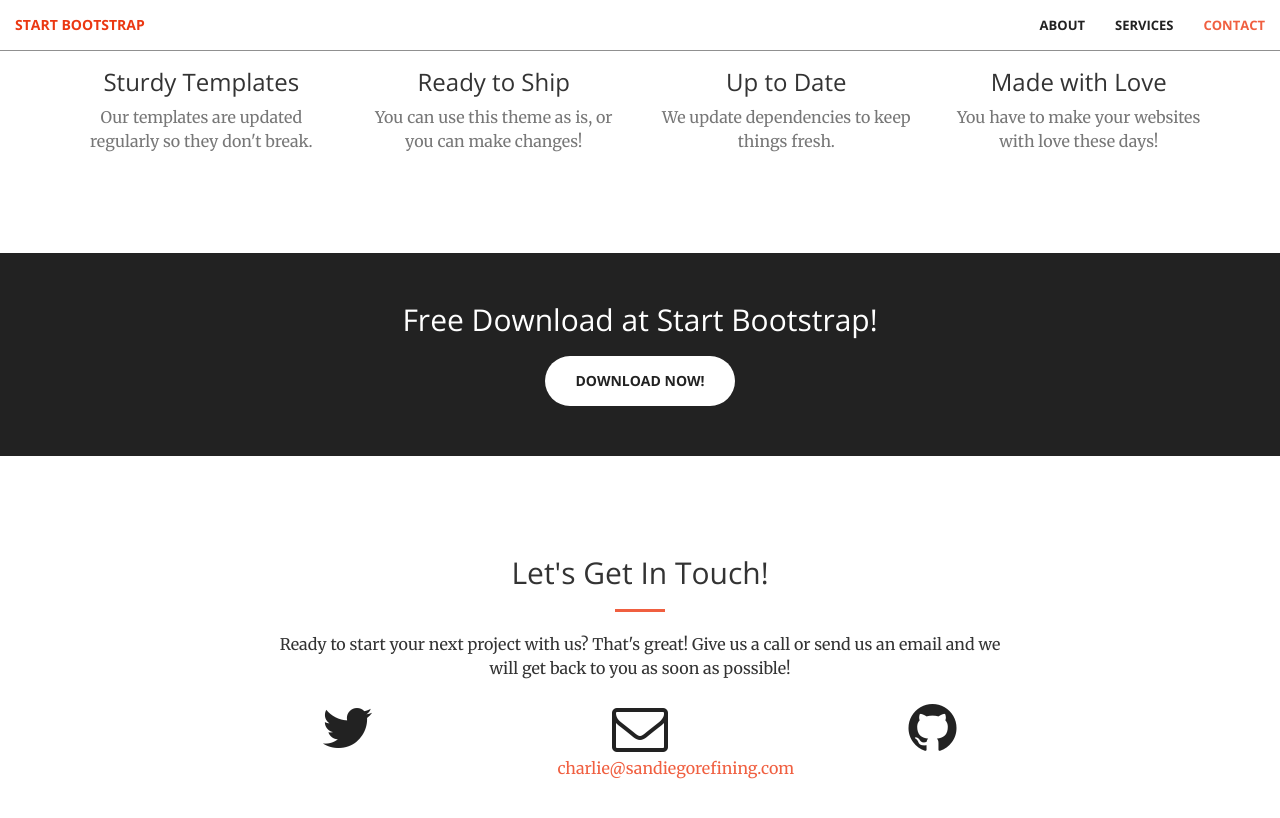
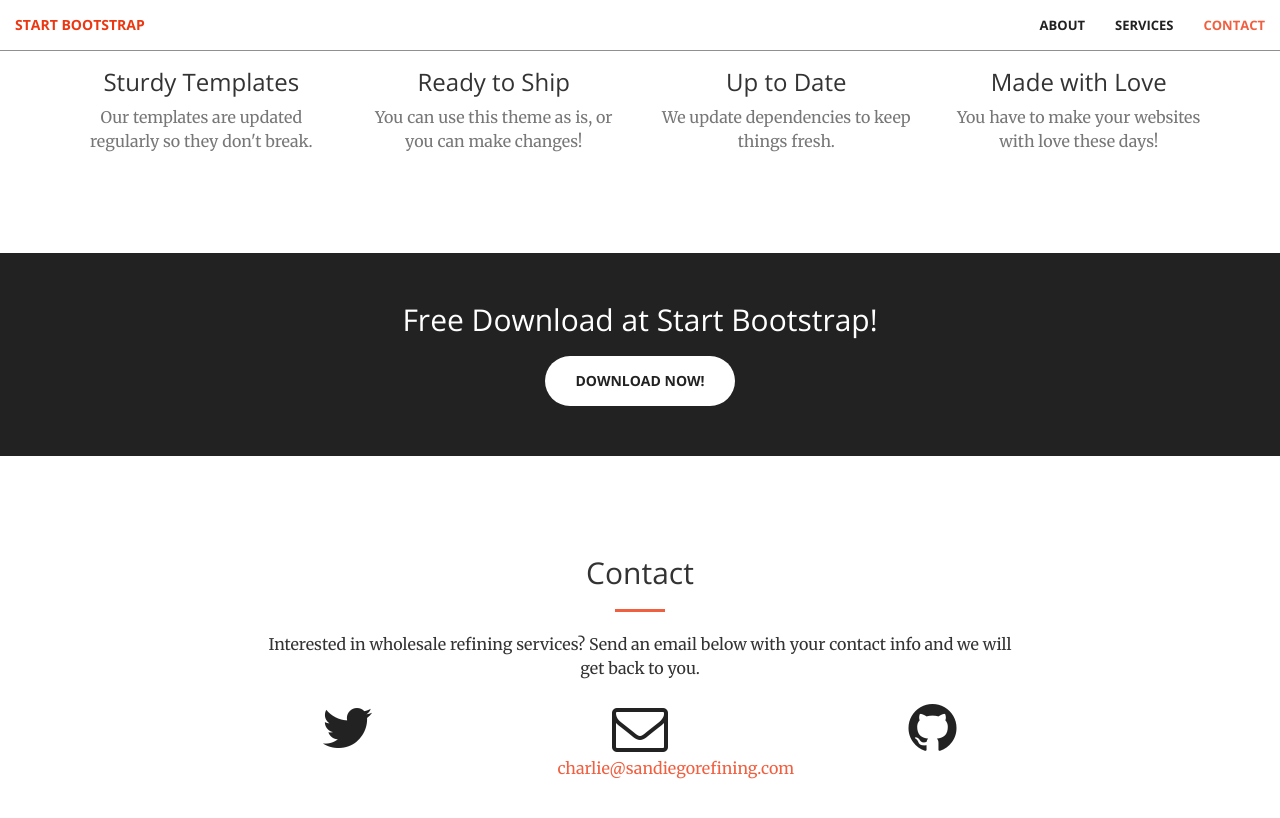
Before and after one commit to wesosan/wesosan.github.io, a Jekyll site: the page built from index.html, in a window 1280 px wide and 900 px high, scrolled down 1521 px. Shown: the top 818 px of the window. Built offline with Jekyll 4.4.1, drawn with Linux system fonts in a browser that asks for light colours.

Commit message:
Update contact.html

```diff
--- a/_includes/contact.html
+++ b/_includes/contact.html
@@ -2,9 +2,9 @@
     <div class="container">
         <div class="row">
             <div class="col-lg-8 col-lg-offset-2 text-center">
-                <h2 class="section-heading">Let's Get In Touch!</h2>
+                <h2 class="section-heading">Contact</h2>
                 <hr class="primary">
-                <p>Ready to start your next project with us? That's great! Give us a call or send us an email and we will get back to you as soon as possible!</p>
+                <p>Interested in wholesale refining services? Send an email below with your contact info and we will get back to you.</p>
             </div>
         <div class="col-lg-2 col-lg-offset-2 text-center">
             <a href="https://twitter.com/{{ site.twitter_username }}">
```
